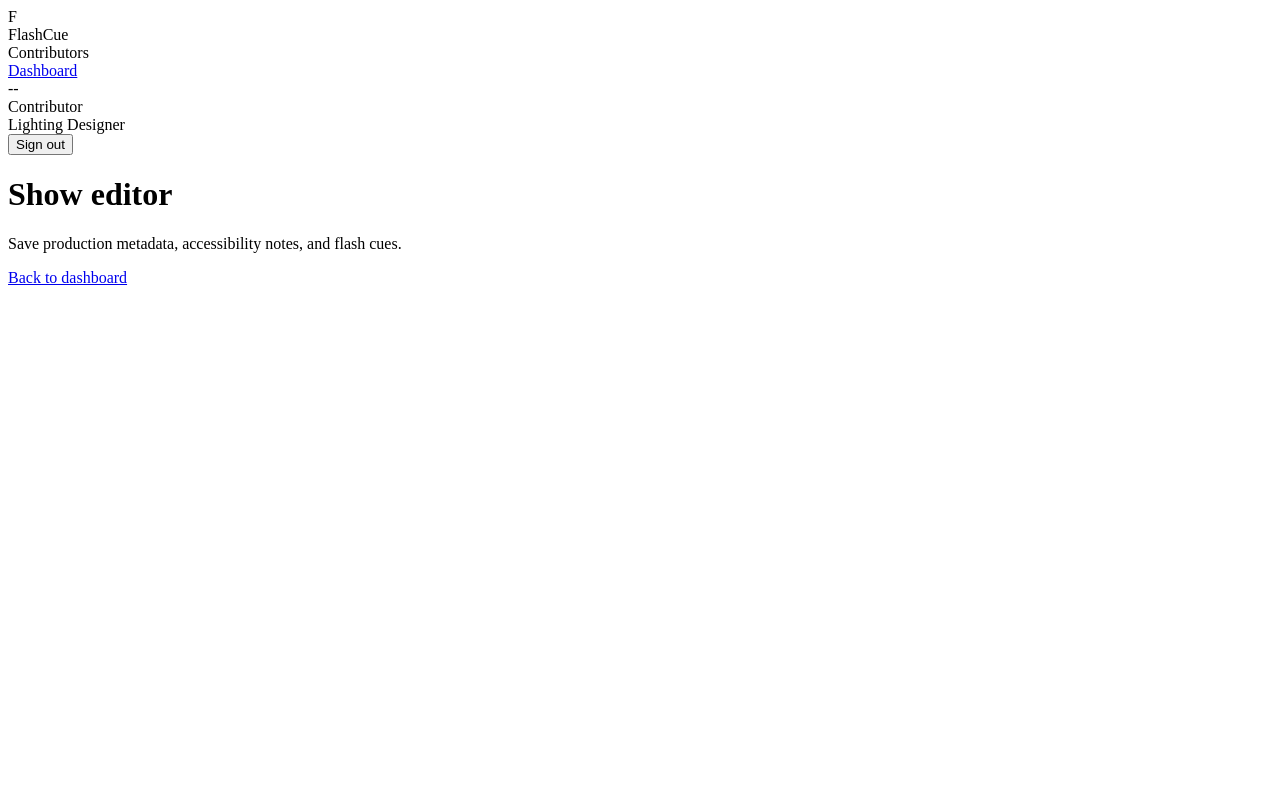
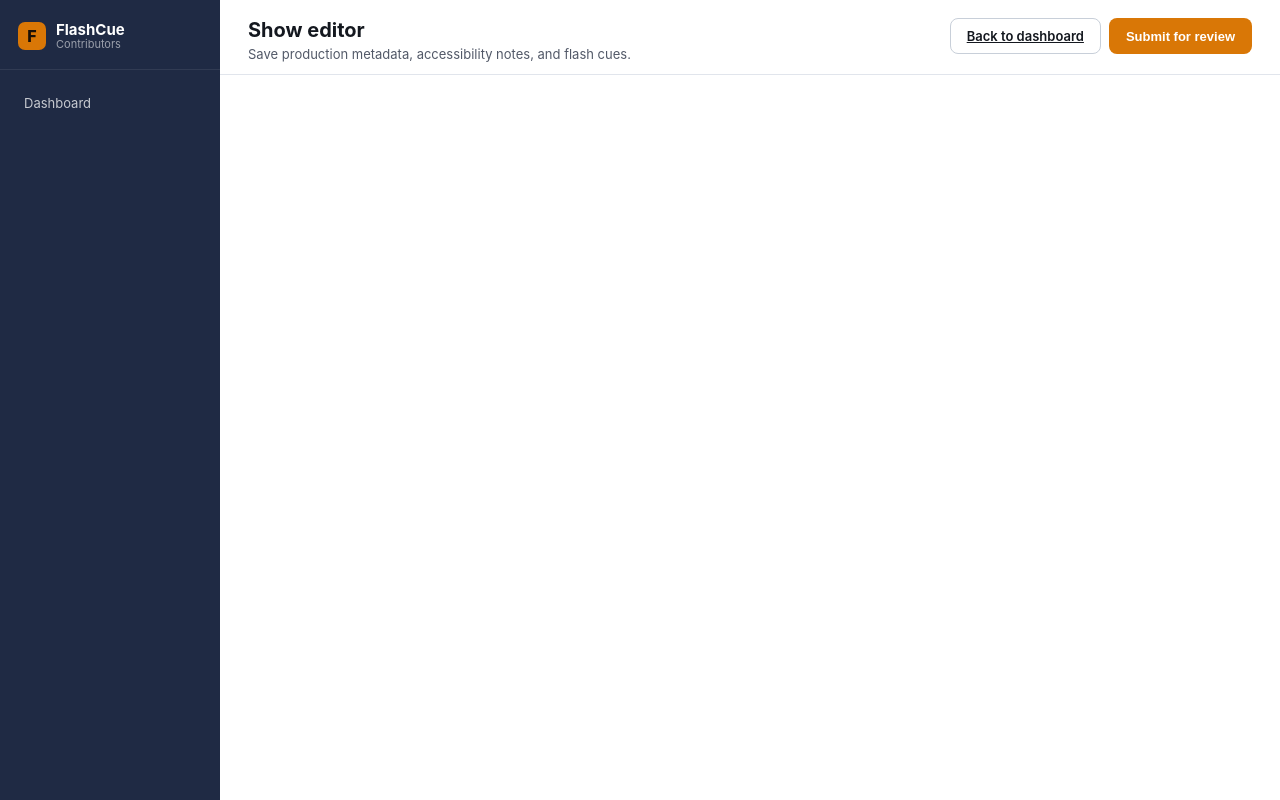
Before and after one commit to lsouth/flashcue-contributor-portal, a plain HTML site: page show.html in a window 1280 px wide. Drawn offline with Linux system fonts and the light colour scheme; the site is published under a folder, as on GitHub Pages, so addresses that start at the root find nothing.

Commit message:
Update show.html

```diff
--- a/show.html
+++ b/show.html
@@ -4,7 +4,7 @@
   <meta charset="UTF-8" />
   <meta name="viewport" content="width=device-width, initial-scale=1.0" />
   <title>Show editor · FlashCue Contributor Portal</title>
-  <link rel="stylesheet" href="/css/portal.css" />
+  <link rel="stylesheet" href="css/portal.css" />
 </head>
 <body>
   <div class="app-body">
@@ -232,7 +232,7 @@
       </section>
     </main>
   </div>
-  <script src="/js/auth.js"></script>
-  <script src="/js/show.js"></script>
+  <script src="js/auth.js"></script>
+  <script src="js/show.js"></script>
 </body>
 </html>
```
